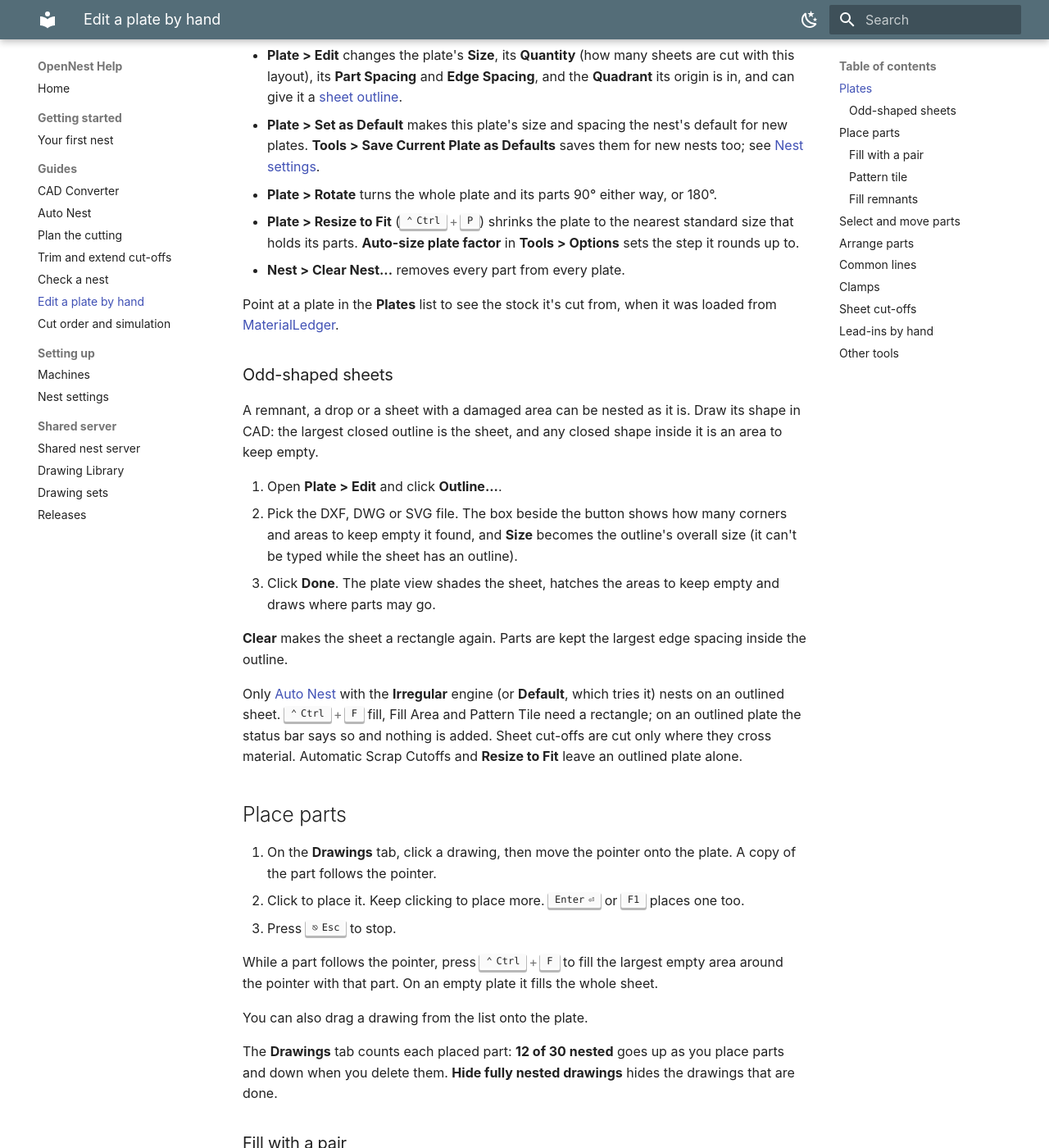
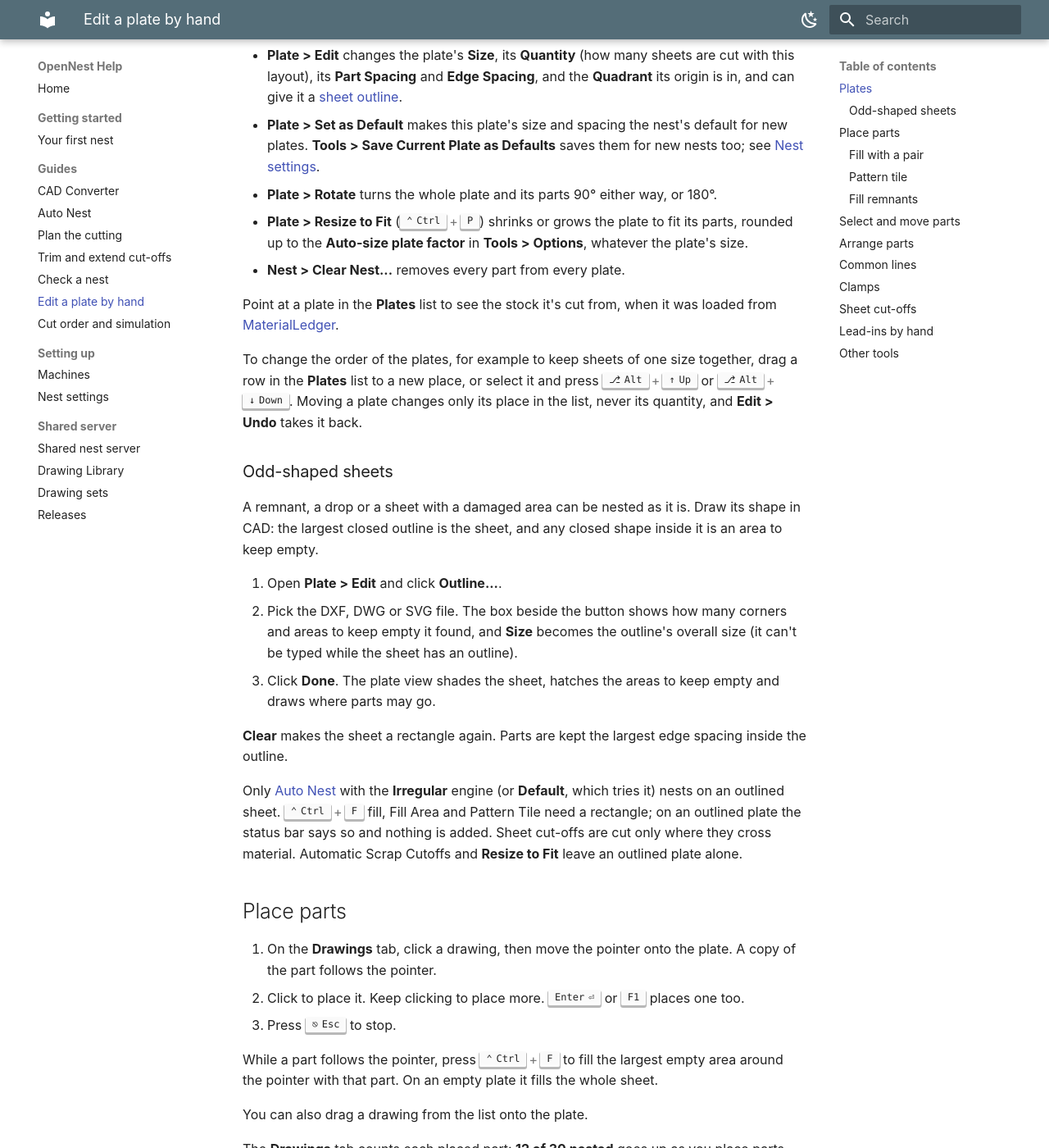
Before and after one commit to ajisaacs/opennest-help, an MkDocs documentation site: the page built from docs/edit-plates.md, in a window 1280 px wide and 1400 px high, scrolled down 486 px. Shown: the whole window at 82% size. Built offline with MkDocs 1.6.1 and Material for MkDocs 9.7.7, drawn with Linux system fonts in a browser that asks for light colours; some of the changed text lies outside the part shown.

Commit message:
Bring plate editing, unsaved nests and Made By up to date

```diff
--- a/docs/edit-plates.md
+++ b/docs/edit-plates.md
@@ -22,13 +22,18 @@ The **Plates** tab lists every sheet in the nest with its size and utilization.
   new plates. **Tools > Save Current Plate as Defaults** saves them for new nests too;
   see [Nest settings](nest-settings.md#nest-defaults).
 - **Plate > Rotate** turns the whole plate and its parts 90° either way, or 180°.
-- **Plate > Resize to Fit** (++ctrl+p++) shrinks the plate to the nearest standard size
-  that holds its parts. **Auto-size plate factor** in **Tools > Options** sets the step
-  it rounds up to.
+- **Plate > Resize to Fit** (++ctrl+p++) shrinks or grows the plate to fit its parts,
+  rounded up to the **Auto-size plate factor** in **Tools > Options**, whatever the
+  plate's size.
 - **Nest > Clear Nest...** removes every part from every plate.
 
 Point at a plate in the **Plates** list to see the stock it's cut from, when it was
 loaded from [MaterialLedger](auto-nest.md#materialledger).
+
+To change the order of the plates, for example to keep sheets of one size together,
+drag a row in the **Plates** list to a new place, or select it and press ++alt+up++ or
+++alt+down++. Moving a plate changes only its place in the list, never its quantity, and
+**Edit > Undo** takes it back.
 
 ### Odd-shaped sheets {#sheet-outline}
 
@@ -66,7 +71,8 @@ You can also drag a drawing from the list onto the plate.
 
 The **Drawings** tab counts each placed part: **12 of 30 nested** goes up as you place
 parts and down when you delete them. **Hide fully nested drawings** hides the
-drawings that are done.
+drawings that are done. When every drawing is done the list says so; click that note to
+show them again.
 
 ### Fill with a pair {#best-fit}
 
@@ -94,7 +100,12 @@ part in the nest. Place or fill parts into a remnant as above.
   to the selection. **Edit > Select All** (++ctrl+a++) selects every part.
 - Drag selected parts to move them.
 - The arrow keys move the selection by the offset increment. Set it with **Tools > Set
-  Offset Increment** (++f5++).
+  Offset Increment** (++f5++). Tick **Calculated distance (selection size + part
+  spacing)** to have each press move the selection by its own size plus the part
+  spacing, so it lands right beside where it was, one part spacing away, ready to
+  repeat a row. The
+  move isn't stopped by parts or the edge; the [layout check](validate.md#overlap-check)
+  shows anything it lands on.
 - ++x++ or ++shift+left++ pushes the selection left until it meets another part or the
   plate edge; ++shift+x++ or ++shift+right++ pushes it right. ++y++ or
   ++shift+down++ pushes down; ++shift+y++ or ++shift+up++ pushes up.
```
Also changed, not shown: docs/first-nest.md (+4 -0 lines), docs/nest-settings.md (+2 -1 lines).
